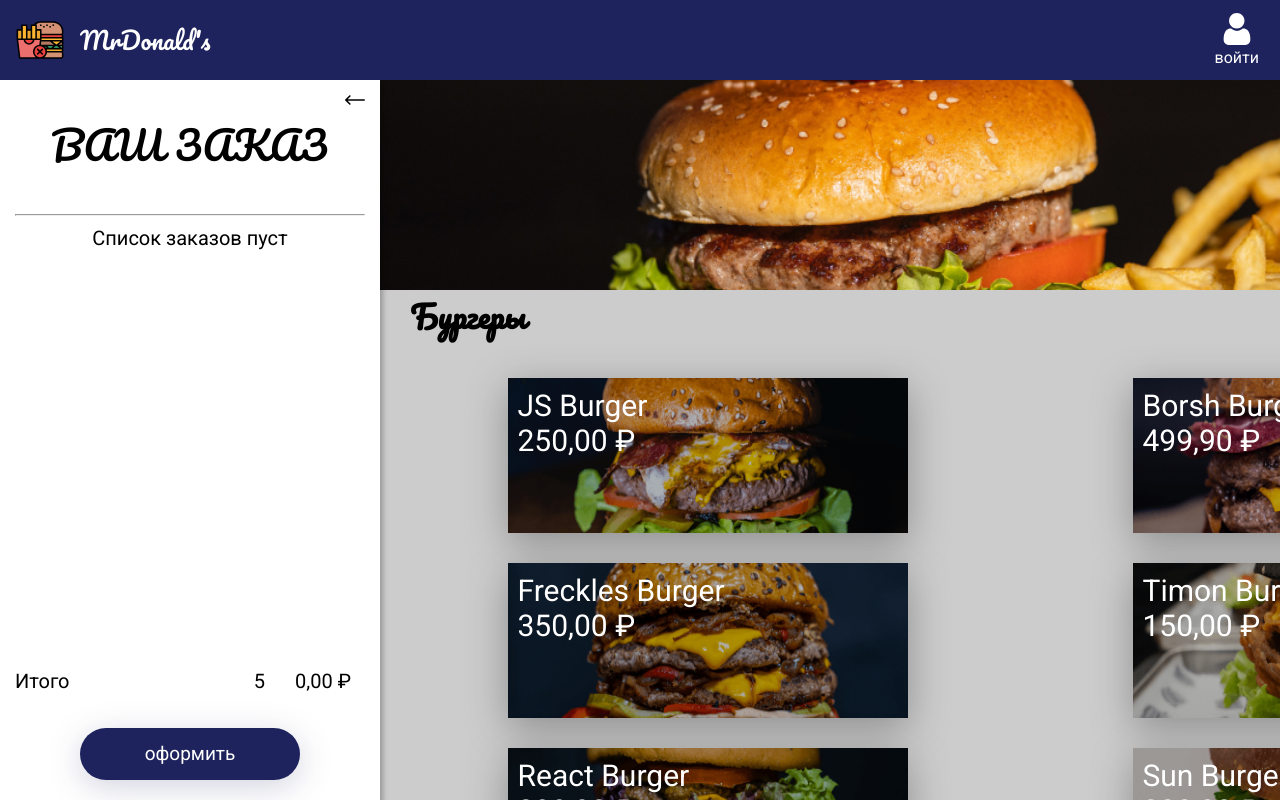
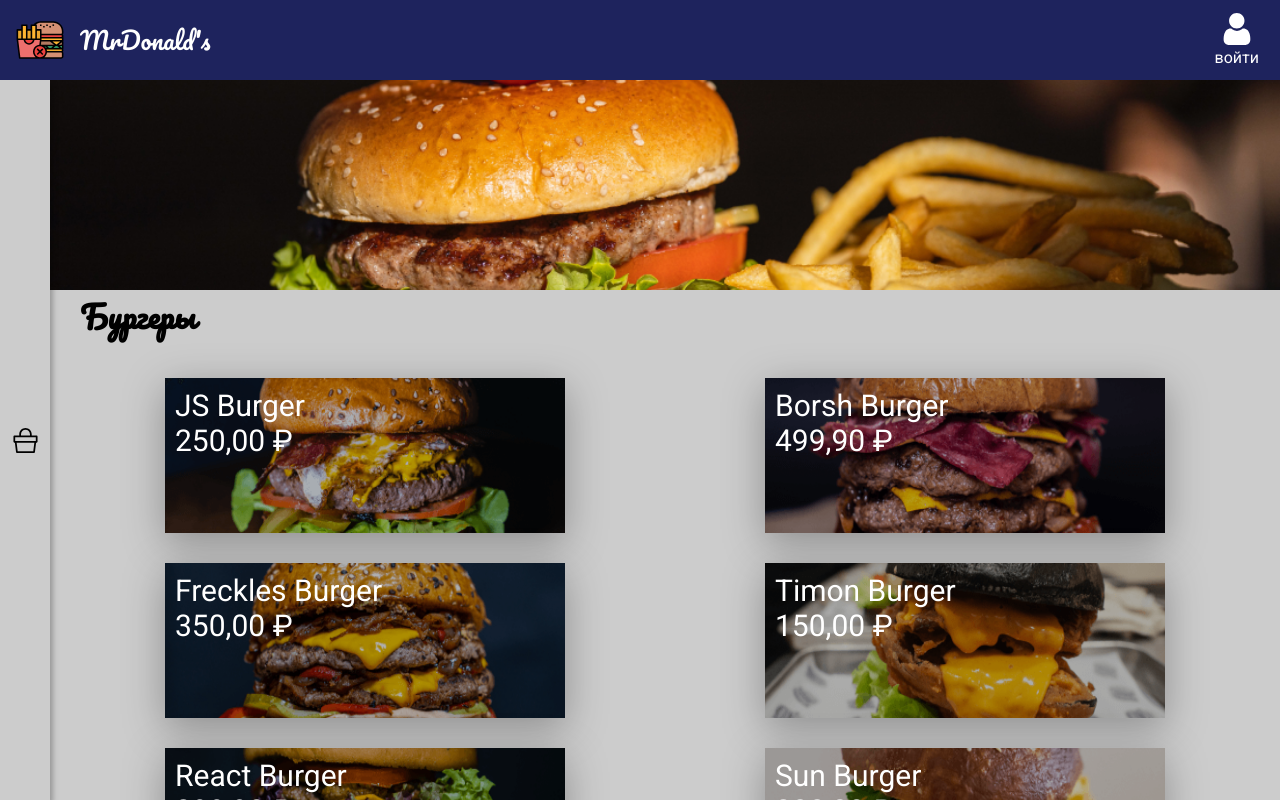
Before and after one commit to from0toweb/glo_react, a React (Create React App) app: page / in a window 1280 px wide. Shown: the top 800 px of the page. Built offline with nearby package versions, Linux system fonts and the light colour scheme.

Commit message:
feat: add toppings

```diff
--- a/src/App.js
+++ b/src/App.js
@@ -2,12 +2,14 @@ import React from 'react';
 import { GlobalStyle } from './components/Styles/GlobalStyle';
 import { useOpenItem } from './components/Hooks/useOpenItem';
 import { useOrders } from './components/Hooks/useOrders';
+import { useOpenBasket } from './components/Hooks/useOpenBasket';
 import { Menu } from './components/Menu/Menu';
 import { Navbar } from './components/NavBar/Navbar';
 import { ProductModal } from './components/Modal/ProductModal';
 import { Basket } from './components/Basket/Basket';
 
 const App = () => {
+    const openBasket = useOpenBasket();
     const openItem = useOpenItem();
     const orders = useOrders();
 
@@ -15,8 +17,8 @@ const App = () => {
         <>
             <GlobalStyle />
             <Navbar />
-            <Menu {...openItem} />
-            <Basket {...orders} />
+            <Menu {...openItem} {...openBasket} />
+            <Basket {...orders} {...openBasket} />
             {openItem.openItem && <ProductModal {...openItem} {...orders} />}
         </>
     );
--- a/src/components/Basket/Basket.js
+++ b/src/components/Basket/Basket.js
@@ -1,6 +1,7 @@
 import React from 'react';
 import styled from 'styled-components';
 import closeArrow from '../../img/left-arrow.svg';
+import basketLogo from '../../img/basket.svg';
 import { PopupButton } from '../Modal/ProductModal';
 import { OrderItem } from './OrderItem';
 import { totalPrice } from '../Functions/secondaryFun';
@@ -19,6 +20,10 @@ const MainBasket = styled.div`
     flex-direction: column;
     justify-content: space-between;
     align-items: center;
+    transform: translateX(
+        ${({ openBasket }) => (openBasket ? `0px` : `-330px`)}
+    );
+    transition: 0.5s;
 `;
 const CloseBasket = styled.span`
     cursor: pointer;
@@ -58,29 +63,79 @@ const TotalCount = styled.span`
 `;
 const TotlalPrice = styled.span`
     margin-right: 14px;
-    min-width: 56px;
+    min-width: 99px;
     text-align: right;
+`;
+
+const OpenBasket = styled.div`
+    position: absolute;
+    right: 0px;
+    top: 0px;
+    bottom: 0px;
+    background-color: #ccc;
+    display: flex;
+    align-items: center;
+    justify-content: center;
+    width: ${({ openBasket }) => (openBasket ? `0px` : `50px`)};
+    transition: 0.5s;
+`;
+const OpenImg = styled.span`
+    position: relative;
+    cursor: pointer;
+    width: 25px;
+    height: 25px;
+    background: url(${basketLogo}) no-repeat center center/100%;
+    &::before {
+        content: '';
+        display: ${({ totalCount, openBasket }) =>
+            totalCount <= 0 || openBasket ? `none` : `block`};
+        position: absolute;
+        right: 4px;
+        top: 0px;
+        width: 7px;
+        height: 7px;
+        border-radius: 50%;
+        background-color: red;
+    }
 `;
 
 const Empty = styled.p`
     text-align: center;
 `;
 
-export const Basket = ({ orders, setOrders }) => {
+export const Basket = ({ orders, setOrders, openBasket, setOpenBasket }) => {
     const total = orders.reduce(
         (result, order) => totalPrice(order) + result,
         0
     );
+
+    const totalCount = orders.reduce(
+        (result, order) => order.count + result,
+        0
+    );
+
     return (
-        <MainBasket>
-            <CloseBasket></CloseBasket>
+        <MainBasket openBasket={openBasket}>
+            <CloseBasket onClick={() => setOpenBasket(false)} />
+            <OpenBasket openBasket={openBasket}>
+                <OpenImg
+                    onClick={() => setOpenBasket(true)}
+                    totalCount={totalCount}
+                    openBasket={openBasket}
+                />
+            </OpenBasket>
             <BasketTitle>Ваш заказ</BasketTitle>
             <Order>
                 <OrderList>
                     <hr />
                     {orders.length ? (
                         orders.map(order => (
-                            <OrderItem key={order.id} order={order} />
+                            <OrderItem
+                                key={order.id}
+                                order={order}
+                                orders={orders}
+                                setOrders={setOrders}
+                            />
                         ))
                     ) : (
                         <Empty>Список заказов пуст</Empty>
@@ -88,7 +143,7 @@ export const Basket = ({ orders, setOrders }) => {
                 </OrderList>
                 <OrderTotal>
                     <TotalName>Итого</TotalName>
-                    <TotalCount>5</TotalCount>
+                    <TotalCount>{totalCount}</TotalCount>
                     <TotlalPrice>{formatPrice(total)}</TotlalPrice>
                 </OrderTotal>
             </Order>
--- a/src/components/DBMenu.js
+++ b/src/components/DBMenu.js
@@ -26,7 +26,7 @@ const dbMenu = {
             img: '/menu/freckles-burger.png',
             id: 3,
             price: 350,
-            toppings: ['Ананас', 'Майонец'],
+            toppings: ['Ананас', 'Майонез'],
         },
         {
             name: 'Timon Burger',
@@ -71,7 +71,7 @@ const dbMenu = {
             price: 75,
         },
         {
-            name: 'Нагиевцы',
+            name: 'Нагетсы',
             img: '/menu/nuggets.png',
             id: 4,
             price: 100,
--- a/src/components/Functions/secondaryFun.js
+++ b/src/components/Functions/secondaryFun.js
@@ -1,5 +1,20 @@
-export const totalPrice = order => order.price * order.count;
+export const totalPrice = order => {
+    if (order.toppings) {
+        const countTopping = order.topping.filter(item => item.checked).length;
+        const priceTopping = order.topping && order.price * 0.1 * countTopping;
 
+        return (order.price + priceTopping) * order.count;
+    }
+    return order.price * order.count;
+};
+
+export const checkedToppings = order => {
+    const newArr = order.topping
+        .filter(item => item.checked)
+        .map(item => item.name)
+        .join(', ');
+    return newArr;
+};
 export const formatPrice = price => {
     return price.toLocaleString('ru-Ru', {
         style: 'currency',
--- /dev/null
+++ b/src/components/Hooks/useOpenBasket.js
@@ -0,0 +1,6 @@
+import { useState } from 'react';
+
+export function useOpenBasket() {
+    const [openBasket, setOpenBasket] = useState(false);
+    return { openBasket, setOpenBasket };
+}
--- /dev/null
+++ b/src/components/Hooks/useToppings.js
@@ -0,0 +1,27 @@
+import { useState } from 'react';
+
+const getToppings = toppings => {
+    if (toppings) {
+        return toppings.map(item => ({
+            name: item,
+            checked: false,
+        }));
+    }
+};
+
+export function useToppings(openItem) {
+    const [toppings, setToppings] = useState(getToppings(openItem.toppings));
+
+    const checkedToppings = id => {
+        setToppings(
+            toppings.map((item, i) => {
+                if (id === i) {
+                    item.checked = !item.checked;
+                }
+                return item;
+            })
+        );
+    };
+
+    return { toppings, checkedToppings };
+}
--- a/src/components/Menu/Menu.js
+++ b/src/components/Menu/Menu.js
@@ -7,7 +7,10 @@ import { MainImg } from './MainImg';
 const MenuStyled = styled.main`
     background-color: #ccc;
     padding-top: 80px;
-    transform: translateX(380px);
+    padding-left: ${({ openBasket }) => (openBasket ? `0px` : `50px`)};
+    transform: ${({ openBasket }) =>
+        openBasket ? `translateX(380px)` : `translateX(0)`};
+    transition: all 0.5s;
 `;
 
 const H2 = styled.h2`
@@ -18,10 +21,10 @@ const H2 = styled.h2`
 const Section = styled.section`
     padding: 0px 15px;
 `;
-export const Menu = ({ setOpenItem }) => {
+export const Menu = ({ setOpenItem, openBasket, setOpenBasket }) => {
     const { burger, other } = dbmenu;
     return (
-        <MenuStyled>
+        <MenuStyled openBasket={openBasket}>
             <MainImg />
             <Section>
                 <H2>Бургеры</H2>
--- a/src/components/Modal/ProductModal.js
+++ b/src/components/Modal/ProductModal.js
@@ -3,6 +3,9 @@ import styled from 'styled-components';
 import { CountItem } from './CountItem';
 import { useCount } from '../Hooks/useCount';
 import { totalPrice, formatPrice } from '../Functions/secondaryFun';
+import buttonIcon from '../../img/shopping-cart.svg';
+import { Toppings } from './Toppings';
+import { useToppings } from '../Hooks/useToppings';
 
 const Modal = styled.div`
     position: fixed;
@@ -32,7 +35,10 @@ const ModalBaner = styled.div`
 `;
 
 export const PopupButton = styled.button`
-    width: 220px;
+    display: flex;
+    align-items: flex-end;
+    justify-content: space-around;
+    width: 200px;
     padding: 15px 20px;
     border: none;
     outline: none;
@@ -50,13 +56,21 @@ export const PopupButton = styled.button`
     }
 `;
 
+const ButtonIcon = styled.span`
+    display: inline-block;
+    width: 25px;
+    height: 25px;
+    vertical-align: sub;
+    background: url(${buttonIcon}) no-repeat center center/100%;
+`;
+
 const ModalContent = styled.div`
     display: flex;
     flex-direction: column;
     justify-content: space-between;
     flex-grow: 1;
     padding: 20px 40px 40px;
-    align-items: center;
+    align-items: flex-start;
 `;
 
 const ModalTitle = styled.div`
@@ -76,14 +90,16 @@ const Price = styled.span`
     font-weight: normal;
 `;
 
-const TotalPriceItem = styled.div`
+const ModalFooter = styled.div`
     width: 100%;
     display: flex;
+    align-items: center;
     justify-content: space-between;
 `;
 
 export const ProductModal = ({ openItem, setOpenItem, orders, setOrders }) => {
     const counter = useCount();
+    const toppings = useToppings(openItem);
 
     const closeModal = e => {
         if (e.target.id === 'modal') {
@@ -94,6 +110,7 @@ export const ProductModal = ({ openItem, setOpenItem, orders, setOrders }) => {
     const order = {
         ...openItem,
         count: counter.count,
+        topping: toppings.toppings,
     };
 
     const addToOrder = () => {
@@ -110,12 +127,14 @@ export const ProductModal = ({ openItem, setOpenItem, orders, setOrders }) => {
                         <H3>{openItem.name}</H3>
                         <Price>{formatPrice(openItem.price)}</Price>
                     </ModalTitle>
-                    <CountItem {...counter} />
-                    <TotalPriceItem>
-                        <span>Цена</span>
-                        <span>{formatPrice(totalPrice(order))}</span>
-                    </TotalPriceItem>
-                    <PopupButton onClick={addToOrder}>Добавить</PopupButton>
+                    {openItem.toppings && <Toppings {...toppings} />}
+                    <ModalFooter>
+                        <CountItem {...counter} />
+                        <PopupButton onClick={addToOrder}>
+                            <ButtonIcon />
+                            {formatPrice(totalPrice(order))}
+                        </PopupButton>
+                    </ModalFooter>
                 </ModalContent>
             </ModalDialog>
         </Modal>
--- /dev/null
+++ b/src/components/Modal/Toppings.js
@@ -0,0 +1,37 @@
+import React from 'react';
+import styled from 'styled-components';
+
+const ToppingWrap = styled.div`
+    width: 500px;
+    column-count: 2;
+    column-gap: 10px;
+    flex-grow: 1;
+`;
+const ToppingLabel = styled.label`
+    padding: 5px 0px;
+    display: flex;
+
+    align-items: center;
+    cursor: pointer;
+`;
+const ToppingInput = styled.input`
+    cursor: pointer;
+    margin-right: 10px;
+`;
+
+export const Toppings = ({ toppings, checkedToppings }) => {
+    return (
+        <ToppingWrap>
+            {toppings.map((item, i) => (
+                <ToppingLabel key={i}>
+                    <ToppingInput
+                        type="checkbox"
+                        checked={item.checked}
+                        onChange={() => checkedToppings(i)}
+                    />
+                    {item.name}
+                </ToppingLabel>
+            ))}
+        </ToppingWrap>
+    );
+};
```
Also changed, not shown: src/components/Basket/OrderItem.js (+28 -9 lines), src/components/Modal/CountItem.js (+12 -6 lines), src/img/basket.svg (added), src/img/shopping-cart.svg (added).
